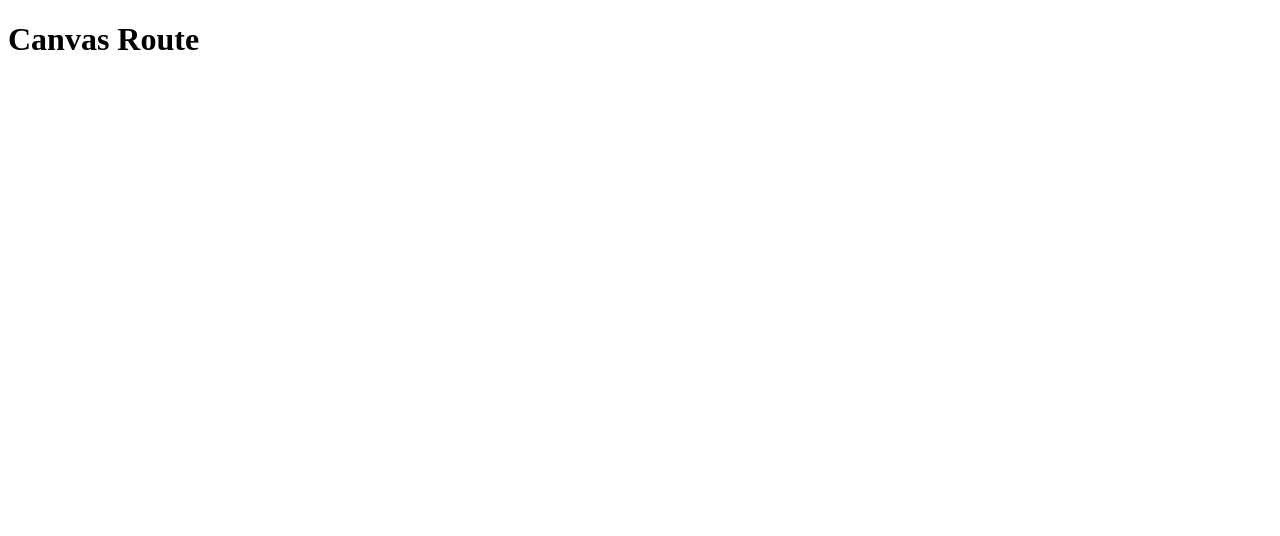
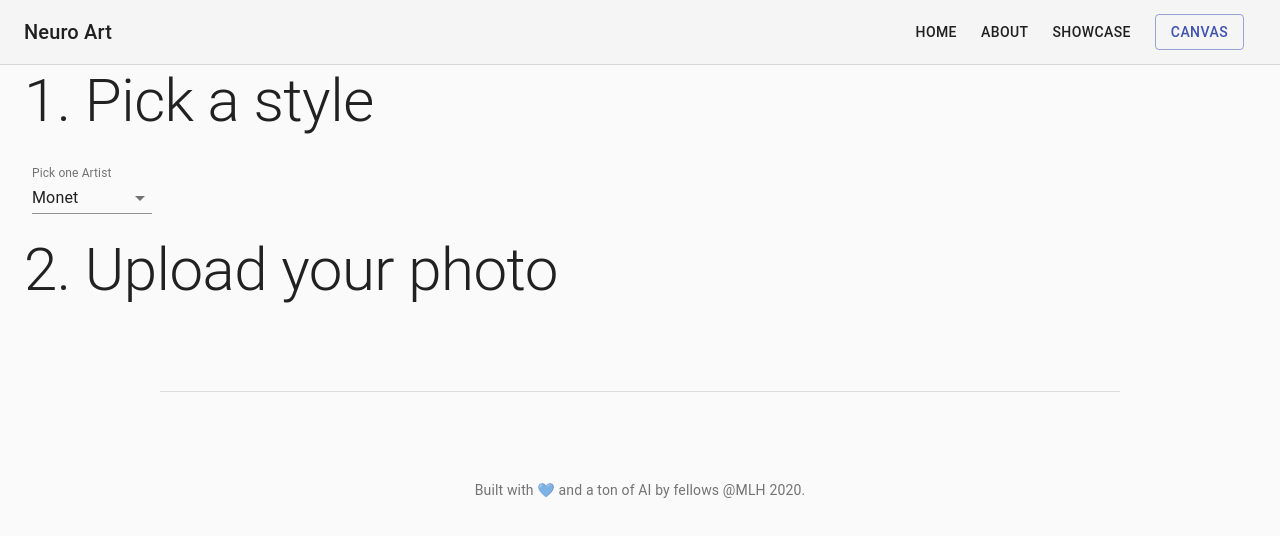
Before and after one commit to MLH-Fellowship/neuro-art, a React (Create React App) app in the folder frontend/: page /canvas in a window 1280 px wide. Shown: the top 536 px of the page. Built offline with nearby package versions, Linux system fonts and the light colour scheme.

Commit message:
changes to canvas, add hero to home, add image upload package

```diff
--- a/frontend/package.json
+++ b/frontend/package.json
@@ -9,6 +9,7 @@
     "@testing-library/user-event": "^12.1.10",
     "react": "^17.0.1",
     "react-dom": "^17.0.1",
+    "react-images-upload": "^1.2.8",
     "react-router-dom": "^5.2.0",
     "react-scripts": "4.0.0",
     "styled-components": "^5.2.1",
--- a/frontend/src/App.js
+++ b/frontend/src/App.js
@@ -1,6 +1,7 @@
 import React from "react";
 import { BrowserRouter as Router, Switch, Route } from "react-router-dom";
 import Home from "./views/Home";
+import Canvas from "./views/Canvas";
 
 function App() {
   return (
@@ -10,7 +11,7 @@ function App() {
           <h1>About Route</h1>
         </Route>
         <Route path="/canvas">
-          <h1>Canvas Route</h1>
+          <Canvas />
         </Route>
         <Route path="/showcase">
           <h1>showcase Route</h1>
--- a/frontend/src/components/Footer/index.jsx
+++ b/frontend/src/components/Footer/index.jsx
@@ -5,8 +5,8 @@ import Toolbar from "@material-ui/core/Toolbar";
 import Typography from "@material-ui/core/Typography";
 import Link from "@material-ui/core/Link";
 import Button from "@material-ui/core/Button";
+import { Link as RouterLink } from "react-router-dom";
 import { makeStyles } from "@material-ui/core/styles";
-import { Link as RouterLink } from "react-router-dom";
 
 import Grid from "@material-ui/core/Grid";
 import Container from "@material-ui/core/Container";
--- a/frontend/src/views/Canvas/index.jsx
+++ b/frontend/src/views/Canvas/index.jsx
@@ -1,10 +1,72 @@
-import React from "react";
+import React, { useState } from "react";
+import Navbar from "../../components/Navbar";
+import Footer from "../../components/Footer";
+import { makeStyles } from "@material-ui/core/styles";
+import Container from "@material-ui/core/Container";
+import Grid from "@material-ui/core/Grid";
+import Typography from "@material-ui/core/Typography";
+import FormControl from "@material-ui/core/FormControl";
+import Select from "@material-ui/core/Select";
+import InputLabel from "@material-ui/core/InputLabel";
+import MenuItem from "@material-ui/core/MenuItem";
+
+const artistList = ["Monet", "Picasso", "Van Gogh"];
+
+const useStyles = makeStyles((theme) => ({
+  formControl: {
+    margin: theme.spacing(1),
+    minWidth: 120,
+  },
+  selectEmpty: {
+    marginTop: theme.spacing(2),
+  },
+}));
 
 function Canvas() {
+  const classes = useStyles();
+  const [artist, setArtist] = useState(artistList[0]);
+
+  const handleArtistChange = (event) => {
+    setArtist(event.target.value);
+  };
   return (
-    <div>
-      <h1>Canvas</h1>
-    </div>
+    <>
+      <Navbar />
+      <Container>
+        {/* TODO: Make separate components out of each */}
+        <Grid container spacing={3}>
+          <Grid item xs={12}>
+            <Typography variant={"h2"} gutterBottom>
+              1. Pick a style
+            </Typography>
+            <FormControl className={classes.formControl}>
+              <InputLabel id="artist-select">Pick one Artist</InputLabel>
+              <Select
+                labelId="artist-select"
+                id="artist-select"
+                value={artist}
+                onChange={handleArtistChange}
+              >
+                {artistList.map((artist, i) => (
+                  <MenuItem value={artist} key={i}>
+                    {artist}
+                  </MenuItem>
+                ))}
+              </Select>
+            </FormControl>
+          </Grid>
+        </Grid>
+        <Grid container spacing={3}>
+          <Grid item xs={12}>
+            <Typography variant={"h2"} gutterBottom>
+             2. Upload your photo
+            </Typography>
+
+          </Grid>
+        </Grid>
+      </Container>
+      <Footer />
+    </>
   );
 }
 
--- a/frontend/src/views/Home/index.jsx
+++ b/frontend/src/views/Home/index.jsx
@@ -1,14 +1,98 @@
-import React from 'react'
+import React from "react";
 import Navbar from "../../components/Navbar";
-import Footer from '../../components/Footer';
+import Footer from "../../components/Footer";
+import { makeStyles } from "@material-ui/core/styles";
+import Paper from "@material-ui/core/Paper";
+import Typography from "@material-ui/core/Typography";
+import Container from "@material-ui/core/Container";
+import Grid from "@material-ui/core/Grid";
+import Button from "@material-ui/core/Button";
+import { Link as RouterLink } from "react-router-dom";
 
+const useStyles = makeStyles((theme) => ({
+  mainFeaturedPost: {
+    position: "relative",
+    backgroundColor: theme.palette.grey[800],
+    color: theme.palette.common.white,
+    marginBottom: theme.spacing(4),
+    backgroundImage: "url(https://source.unsplash.com/random)",
+    backgroundSize: "cover",
+    backgroundRepeat: "no-repeat",
+    backgroundPosition: "center",
+  },
+  overlay: {
+    position: "absolute",
+    top: 0,
+    bottom: 0,
+    right: 0,
+    left: 0,
+    backgroundColor: "rgba(0,0,0,.3)",
+  },
+  mainFeaturedPostContent: {
+    position: "relative",
+    padding: theme.spacing(3),
+    [theme.breakpoints.up("md")]: {
+      padding: theme.spacing(6),
+      paddingRight: 0,
+    },
+  },
+}));
 function Home() {
-    return (
-        <>
-            <Navbar/>
-            <Footer/>
-        </>
-    )
+  const classes = useStyles();
+  return (
+    <>
+      <Navbar />
+      <Container>
+        <Paper
+          className={classes.mainFeaturedPost}
+          style={{
+            backgroundImage: `url(${"https://www.latercera.com/resizer/kHLHjR6u3jIRC7-xl_1oXBzxWUE=/800x0/smart/arc-anglerfish-arc2-prod-copesa.s3.amazonaws.com/public/MEP3EKODIVGKPDXNMGNLB6ZN3A.jpg"})`,
+          }}
+        >
+          {/* Increase the priority of the hero background image */}
+          {
+            <img
+              style={{ display: "none" }}
+              src={
+                "https://www.latercera.com/resizer/kHLHjR6u3jIRC7-xl_1oXBzxWUE=/800x0/smart/arc-anglerfish-arc2-prod-copesa.s3.amazonaws.com/public/MEP3EKODIVGKPDXNMGNLB6ZN3A.jpg"
+              }
+              alt={"Monet"}
+            />
+          }
+          <div className={classes.overlay} />
+          <Grid container>
+            <Grid item md={6}>
+              <div className={classes.mainFeaturedPostContent}>
+                <Typography
+                  component="h1"
+                  variant="h3"
+                  color="inherit"
+                  gutterBottom
+                >
+                  {"You are art. You are an artist"}
+                </Typography>
+                <Typography variant="h5" color="inherit" paragraph>
+                  {
+                    "With help of AI convert your favorite shot into a famous artist’s painting."
+                  }
+                </Typography>
+                <Button
+                  component={RouterLink}
+                  to={"/canvas"}
+                  color="secondary"
+                //   variant="outlined"
+                  className={classes.link}
+                >
+                  Canvas
+                </Button>
+              </div>
+            </Grid>
+          </Grid>
+        </Paper>
+      </Container>
+      <Footer />
+    </>
+  );
 }
 
 export default Home;
```
Also changed, not shown: 1 other file (tests, documents, lock files or other folders).
